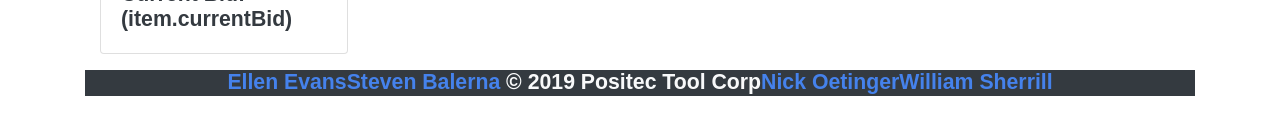
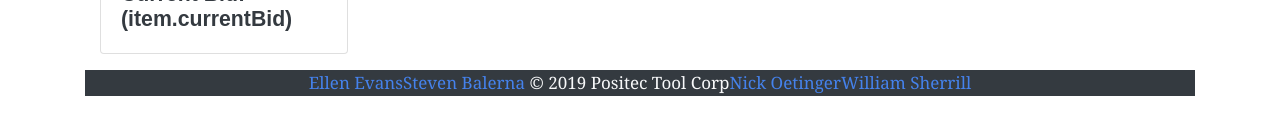
Before and after one commit to noetinger/project-3, a React (Create React App) app in the folder client/: page / in a window 1280 px wide. Shown: the part 509-644 px from the top of the page. Built offline with nearby package versions, Linux system fonts and the light colour scheme.

Commit message:
touch-up footer

```diff
--- a/client/src/components/Footer/index.js
+++ b/client/src/components/Footer/index.js
@@ -3,13 +3,13 @@ import "./style.css";
 
 const Footer = props => (
     <div id="footer" className="bg-dark text-light text-center">
-        <h5>
+        <p>
         <a href="">Ellen Evans</a>
         <a href="">Steven Balerna</a>
         <a> &copy; 2019 Positec Tool Corp</a>
         <a href="">Nick Oetinger</a>
         <a href="">William Sherrill</a>
-        </h5>
+        </p>
     </div>
 );
 
```
